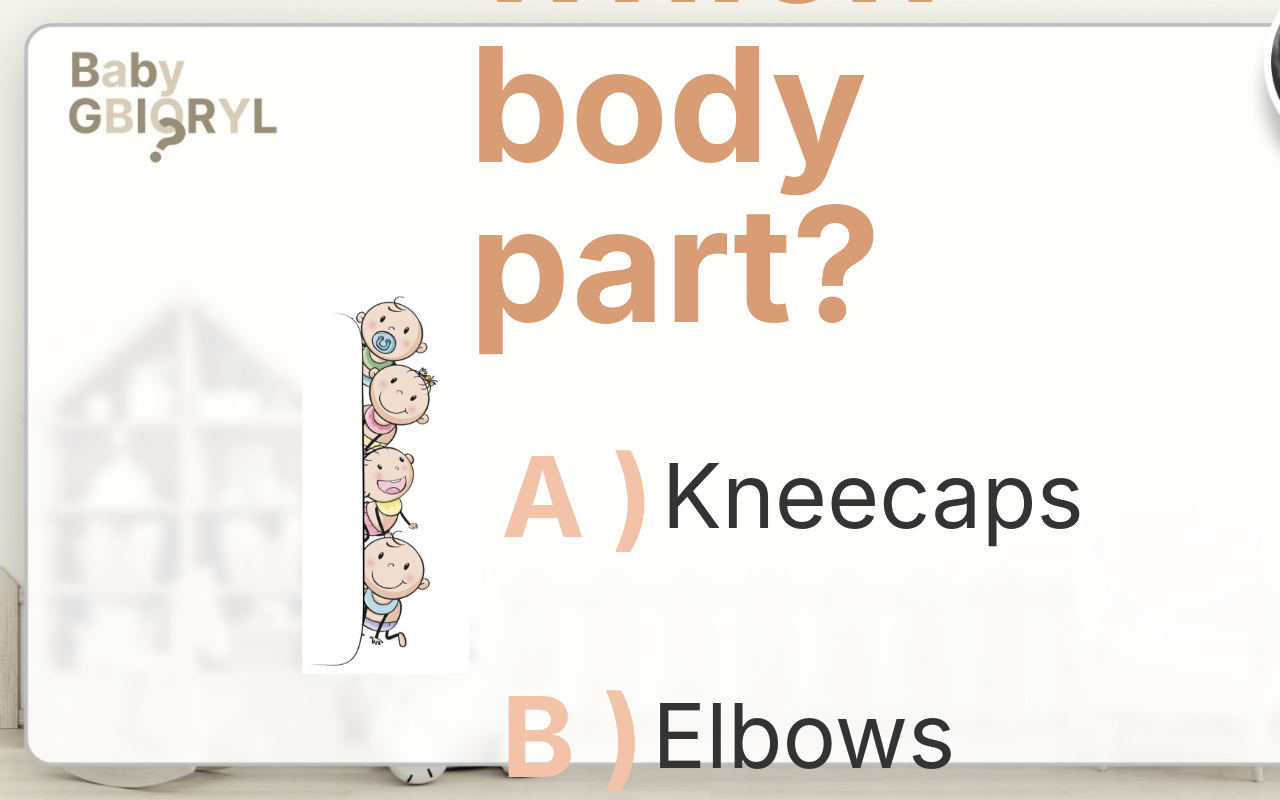
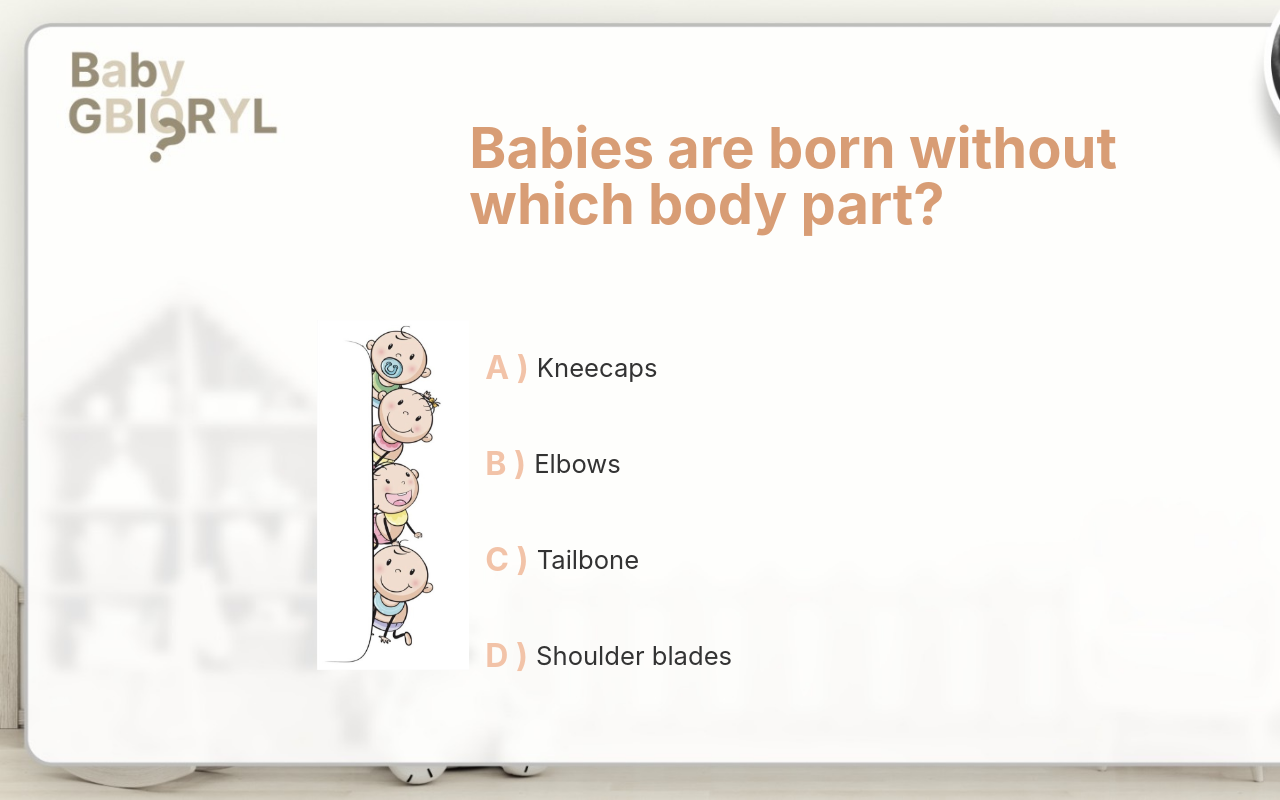
Before and after one commit to thiagodsti/cha-revelacao, a React (Vite) app: page /questions in a window 1280 px wide. Shown: the top 800 px of the page. Built offline with nearby package versions, Linux system fonts and the light colour scheme.

Commit message:
Fix layout

```diff
--- a/src/components/ModalChallenge.tsx
+++ b/src/components/ModalChallenge.tsx
@@ -17,7 +17,6 @@ const ModalContainer = styled.div`
   position: relative;
   align-items: end;
   justify-content: end;
-  padding: 15rem;
 `;
 
 interface ModalChallengeProps {
@@ -35,7 +34,7 @@ function ModalChallenge({ show, onClick }: ModalChallengeProps) {
           alignItems: "center",
         }}
       >
-        <img src="questions/challenge.jpg" />
+        <img src="questions/challenge.jpg" height={'500px'} />
         <CloseButton onClick={onClick}>X</CloseButton>
       </ModalContainer>
     </Modal>
--- /dev/null
+++ b/src/components/questions/FInalResult.tsx
@@ -0,0 +1,64 @@
+import { useState } from "react";
+import ModalTroll from "../ModalTroll";
+import styled from "styled-components";
+
+const Button = styled.button`
+  background-color: #f5f5dc;
+  color: #333333;
+  padding: 10px 20px;
+  border: none;
+  border-radius: 5px;
+  font-size: 16px;
+  font-weight: bold;
+  cursor: pointer;
+  text-align: center;
+  text-decoration: none;
+  display: inline-block;
+  transition: background-color 0.3s, color 0.3s;
+
+  &:hover {
+    background-color: #e6e6d3;
+    color: #000000;
+  }
+`;
+
+interface FinalResultProps {
+  totalCorrect: number;
+  totalQuestions: number;
+}
+function FinalResult({ totalCorrect, totalQuestions }: FinalResultProps) {
+  const [showModal, setShowModal] = useState(false);
+
+  const handleOpenModal = () => {
+    setShowModal(true);
+  };
+  return (
+    <div>
+      <div className="fade-in-message">
+        Você acertou {totalCorrect} de {totalQuestions} questões
+      </div>
+      {totalCorrect > totalQuestions * 0.7 && (
+        <div className="fade-in-message">
+          Parabéns vocês não vão precisar de nós!
+        </div>
+      )}
+      {totalCorrect <= totalQuestions * 0.7 &&
+        totalCorrect > totalQuestions * 0.3 && (
+          <div className="fade-in-message">
+            Estão na média, mas ainda precisam de nós!
+          </div>
+        )}
+      {totalCorrect <= totalQuestions * 0.3 && (
+        <div className="fade-in-message">
+          Pessoal vamos ter que vir aqui mais vezes.
+        </div>
+      )}
+      <Button style={{
+        textAlign: "center",
+      }} onClick={handleOpenModal}>Ver sexo do bebê</Button>
+      <ModalTroll show={showModal} />
+    </div>
+  )
+}
+
+export default FinalResult
--- a/src/components/questions/Quiz.tsx
+++ b/src/components/questions/Quiz.tsx
@@ -8,7 +8,7 @@ const QuestionContainer = styled.div`
   display: grid;
   height: 80vh;
   grid-template-columns: 1fr 1fr 1fr;
-  grid-template-rows: 50% 50%;
+  grid-template-rows: 30% 70%;
 `;
 
 const Option = styled.li`
@@ -16,9 +16,9 @@ const Option = styled.li`
   align-items: center;
   border-radius: 15px;
   cursor: pointer;
-  margin-top: 4rem;
+  margin-top: 2rem;
   transition: background-color 0.3s ease;
-  padding: 2rem;
+  padding: 1rem;
   width: fit-content;
 
   &:hover {
@@ -33,24 +33,24 @@ const OptionSelected = styled.li`
   align-items: center;
   border-radius: 15px;
   cursor: default;
-  margin-top: 4rem;
+  margin-top: 2rem;
   transition: background-color 0.3s ease;
-  padding: 2rem;
+  padding: 1rem;
   border-width: 2px;
   box-shadow: 0 0 10px gray;
   border-radius: 10px;
   width: fit-content;
 `;
 
-const Question = styled.p`
-  font-size: 10rem;
+const QuestionTitle = styled.p`
+  font-size: 3.5rem;
   margin: 0;
   color: #d89d75;
   font-weight: bold;
 `;
 
 const OptionKey = styled.p`
-  font-size: 7rem;
+  font-size: 2rem;
   color: #f2c3a8;
   text-transform: uppercase;
   font-weight: bold;
@@ -58,7 +58,7 @@ const OptionKey = styled.p`
 `;
 
 const OptionText = styled.p`
-  font-size: 5.6rem;
+  font-size: 1.6rem;
   color: #333;
 `;
 
@@ -141,19 +141,24 @@ const Quiz = ({
         gridRowEnd: 3,
         textAlign: 'end',
         width: 'fit-content',
-        justifySelf: 'flex-end',
-        height: 'inherit'
+        justifySelf: 'flex-end'
       }}>
         <img
           style={{
-            height: '60%',
-            paddingTop: '30%',
+            height: '350px',
           }}
           src="questions/babies.jpg"
         />
       </div>
-      <div style={{ gridColumnStart: 2, gridColumnEnd: 4, gridRowStart: 1, gridRowEnd: 3 }}>
-        <Question>{question.question}</Question>
+      <div style={{
+        gridColumnStart: 2,
+        gridColumnEnd: 4,
+        gridRowStart: 1,
+        gridRowEnd: 2,
+      }}>
+        <QuestionTitle>{question.question}</QuestionTitle>
+      </div>
+      <div style={{ gridColumnStart: 2, gridColumnEnd: 4, gridRowStart: 2, gridRowEnd: 3 }}>
         <Options>
           {question.options.map((option, index) => {
             const isSelected = selected && selected.answer?.key == option.key;
--- a/src/pages/QuizPage.tsx
+++ b/src/pages/QuizPage.tsx
@@ -1,9 +1,9 @@
 import styled from "styled-components";
 import Quiz from "../components/questions/Quiz";
 import { useState } from "react";
-import ModalTroll from "../components/ModalTroll";
 import { questions } from "../components/questions/questions";
 import ModalChallenge from "../components/ModalChallenge";
+import FinalResult from "../components/questions/FInalResult";
 
 const Layout = styled("div")`
   display: flex;
@@ -39,13 +39,10 @@ export interface QuestionOption {
 function QuestionsPage() {
   const [currentQuestionIndex, setCurrentQuestionIndex] = useState(0);
   const [answers, setAnswersSelected] = useState<Question[]>([]);
-  const [showModal, setShowModal] = useState(false);
+
   const [showChallengeModal, setShowChallengeModal] = useState(false);
   const [highlightCorrect, setHighlightCorrect] = useState(false);
 
-  const handleOpenModal = () => {
-    setShowModal(true);
-  };
 
   const handleOpenChallengeModal = () => {
     setHighlightCorrect(true);
@@ -105,29 +102,10 @@ function QuestionsPage() {
           )
       )}
       {currentQuestionIndex === questions.length && (
-        <div>
-          <div className="fade-in-message">
-            Você acertou {answersCorrect.length} de {questions.length} questões
-          </div>
-          {answersCorrect.length > questions.length * 0.7 && (
-            <div className="fade-in-message">
-              Parabéns vocês não vão precisar de nós!
-            </div>
-          )}
-          {answersCorrect.length <= questions.length * 0.7 &&
-            answersCorrect.length > questions.length * 0.3 && (
-              <div className="fade-in-message">
-                Estão na média, mas ainda precisam de nós!
-              </div>
-            )}
-          {answersCorrect.length <= questions.length * 0.3 && (
-            <div className="fade-in-message">
-              Pessoal vamos ter que vir aqui mais vezes.
-            </div>
-          )}
-          <button onClick={handleOpenModal}>Ver sexo do bebê</button>
-          <ModalTroll show={showModal} />
-        </div>
+        <FinalResult
+          totalCorrect={answersCorrect.length}
+          totalQuestions={questions.length}
+        />
       )}
       <ModalChallenge
         show={showChallengeModal}
--- a/src/pages/TicTacToe.tsx
+++ b/src/pages/TicTacToe.tsx
@@ -56,9 +56,6 @@ function TicTacToe() {
         <FinalMessage />
       ) : (
         <>
-          <div>
-            <h1>Jogo da Velha</h1>
-          </div>
           <div
             style={{ display: "grid", gridTemplateColumns: "repeat(3, 1fr)" }}
           >
```
